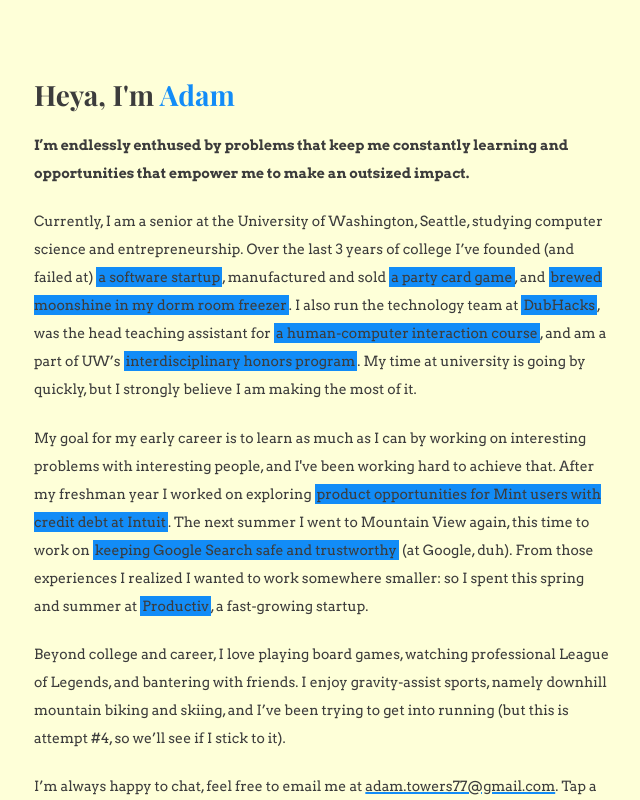
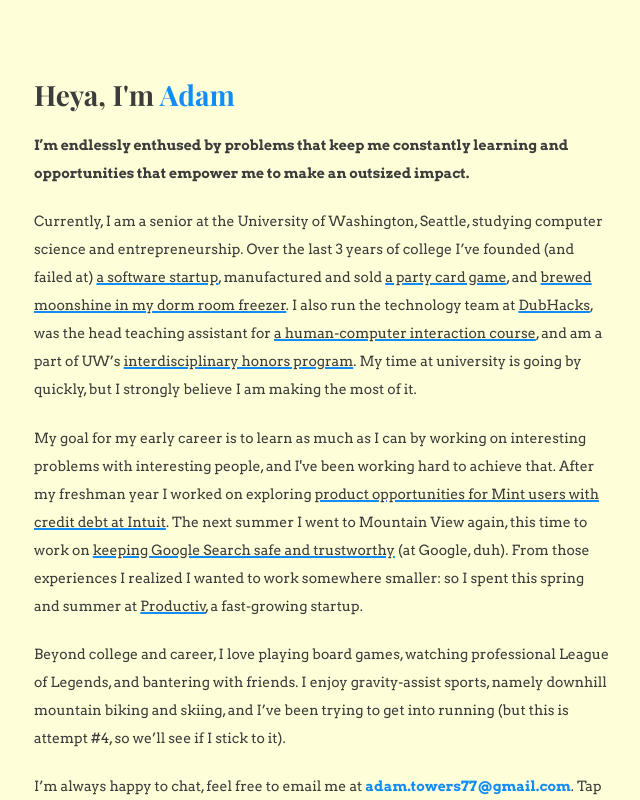
Before and after one commit to adamtowerz/adamtowersio-Late2019, a Gatsby site: page / in a window 1280 px wide. Shown: the top 800 px of the page, without its empty margins (318-958 px from the left). Built offline with nearby package versions, Linux system fonts and the light colour scheme; Gatsby itself is replaced by a stand-in of ours.

Commit message:
style changes

```diff
--- a/src/components/Popover.css
+++ b/src/components/Popover.css
@@ -1,17 +1,18 @@
 .popover {
-  background-color: var(--primary);
   transition: background-color 50ms ease-in-out;
   cursor: pointer;
-  border: 2px solid transparent;
+  text-decoration: underline;
+  text-decoration-thickness: 2px;
+  text-decoration-style: solid;
+  text-decoration-color: var(--primary);
 }
 
 .popover:hover,
 .popover.active {
-  background-color: var(--primary-accent);
+  text-decoration-color: var(--primary-accent);
 }
 
 .popover:focus {
-  border: 2px solid var(--primary-accent);
   outline: none;
 }
 
--- a/src/styles/theme.css
+++ b/src/styles/theme.css
@@ -71,14 +71,15 @@ p {
 }
 
 a {
-  color: var(--text-color);
-  text-decoration-line: underline;
-  text-decoration-thickness: 2px;
-  text-decoration-color: var(--primary);
+  color: var(--primary);
+  text-decoration: none;
+  font-weight: bold;
 }
 
 a:hover {
-  text-decoration-color: var(--primary-accent);
+  text-decoration: solid;
+  text-decoration-color: var(--primary);
+  text-decoration-thickness: 2px;
 }
 
 ul {
```
